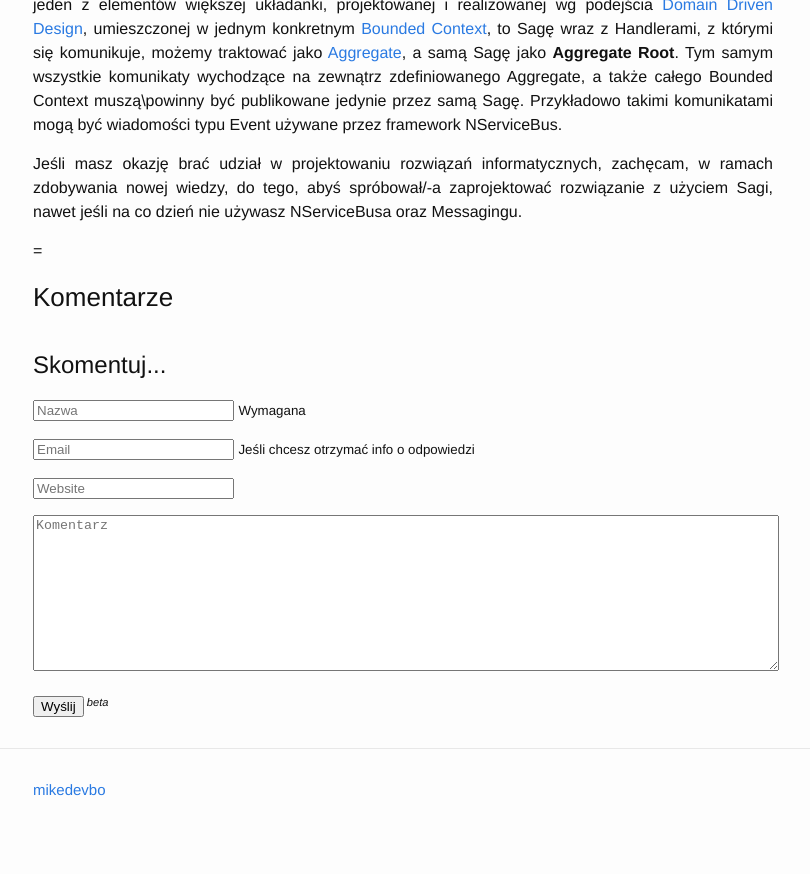
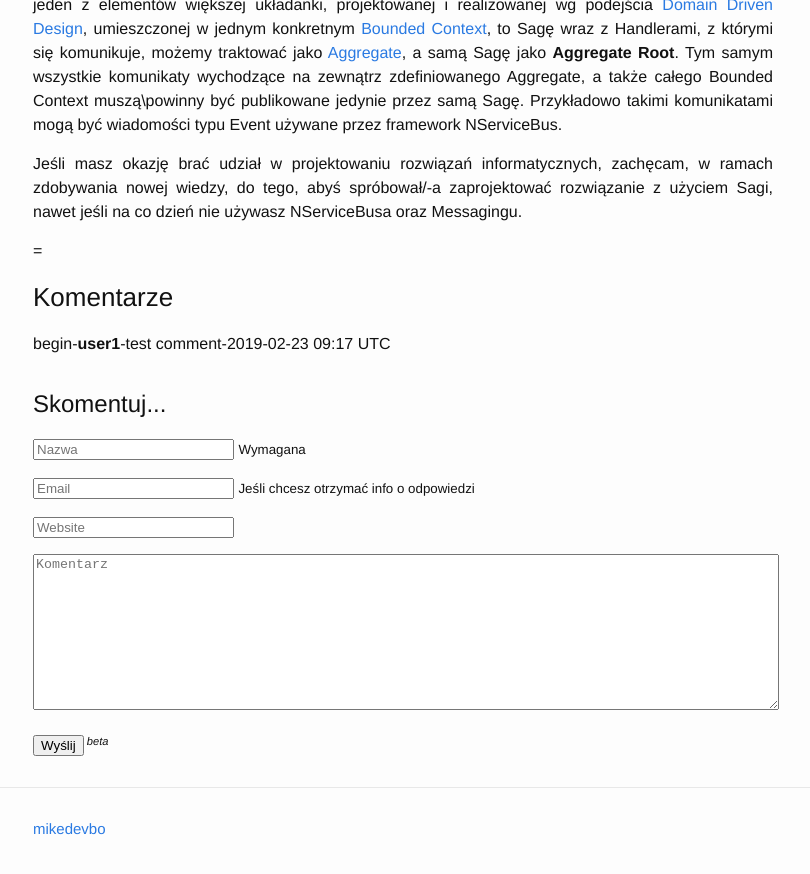
Before and after one commit to mikedevbo/mikedevbo.github.io, a Jekyll site: the page built from _posts/2018-09-30-nservicebus-saga-request-response-ddd-aggregate-root.md, in a window 1280 px wide and 900 px high, scrolled down 10548 px. Shown: the top 874 px of the window, without its empty margins (237-1047 px from the left). Built offline with Jekyll 4.4.1, drawn with Linux system fonts in a browser that asks for light colours.

Commit message:
add comment

```diff
--- a/_posts/2018-09-30-nservicebus-saga-request-response-ddd-aggregate-root.md
+++ b/_posts/2018-09-30-nservicebus-saga-request-response-ddd-aggregate-root.md
@@ -430,3 +430,4 @@ Jeśli masz okazję brać udział w projektowaniu rozwiązań informatycznych, z
 {{ site.mark_post_as_end }}
 
 ### {{ site.comments }}
+begin-**user1**-test comment-2019-02-23 09:17 UTC
```
